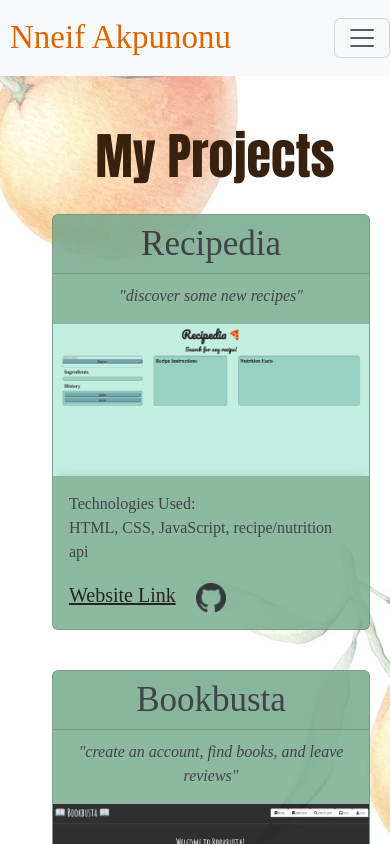
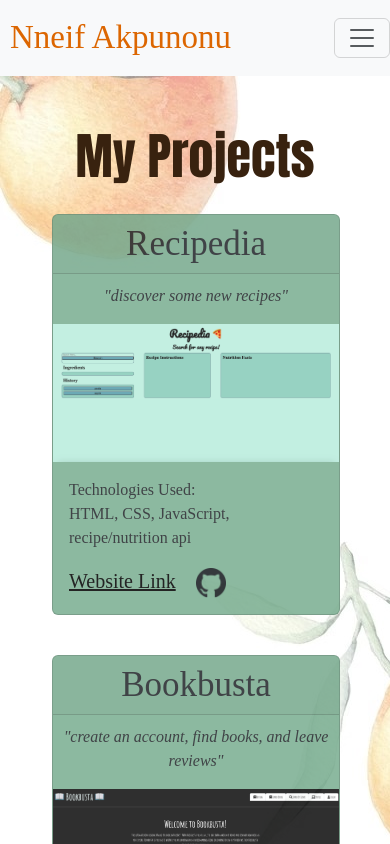
Before and after one commit to Nneifem/react-portfolio, a React (Vite) app: page /project in a window 390 px wide. Built offline with nearby package versions, Linux system fonts and the light colour scheme.

Commit message:
fixed some responsive text alignments

```diff
--- a/src/pages/style/Project.css
+++ b/src/pages/style/Project.css
@@ -49,5 +49,10 @@ a.web-link {
     .projects {
         flex-wrap: nowrap;
         flex-direction: column;
+        padding-right: 30px;
+    }
+
+    .project-name {
+        padding-right: 40px;
     }
 }
--- a/src/pages/style/Resume.css
+++ b/src/pages/style/Resume.css
@@ -43,3 +43,9 @@
 .github-link:hover {
     color: #01796f;
 }
+
+@media screen and (max-width: 768px){
+    .resume-title {
+        padding-right: 40px;
+    }
+}
```
